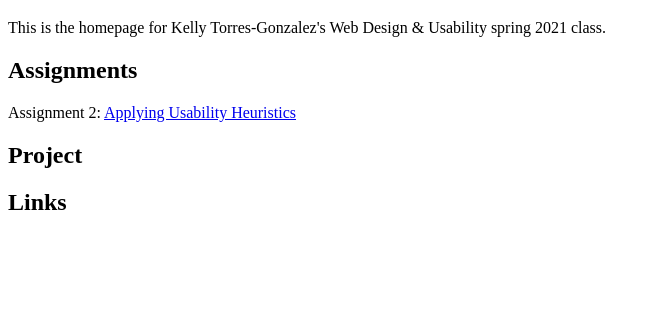
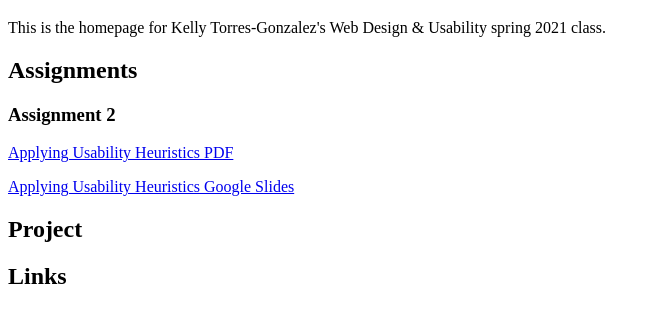
Before and after one commit to OKellyrez/KellyTG.github.io, a plain HTML site: page index.html in a window 1280 px wide. Shown: the part 61-384 px from the top of the page, without its empty margins (0-660 px from the left). Drawn offline with Linux system fonts and the light colour scheme.

Commit message:
Added google slides

```diff
--- a/index.html
+++ b/index.html
@@ -14,7 +14,9 @@
 
 <h2> Assignments </h2>
 
-<p> Assignment 2: <a href=https://documentcloud.adobe.com/link/review?uri=urn:aaid:scds:US:39fb2ffc-88d2-49fb-a2aa-85a344b86b80> Applying Usability Heuristics </a> </P>
+<h3> Assignment 2 </h3>
+<p> <a href=https://documentcloud.adobe.com/link/review?uri=urn:aaid:scds:US:39fb2ffc-88d2-49fb-a2aa-85a344b86b80> Applying Usability Heuristics PDF</a> </p>
+<p> <a href=https://docs.google.com/presentation/d/1hZHYykPAves2rGL0A7Vz-6RtR6H41uUVBN_ztvSg5kA/edit?usp=sharing> Applying Usability Heuristics Google Slides</a> </p>
 
 <h2> Project </h2>
 
```
